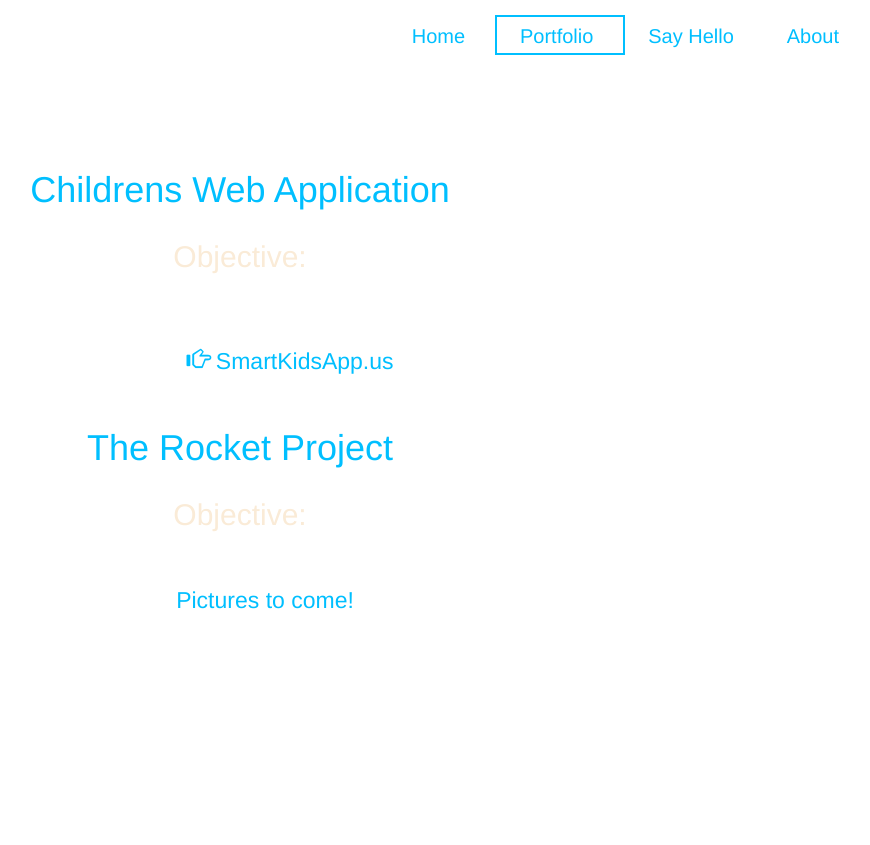
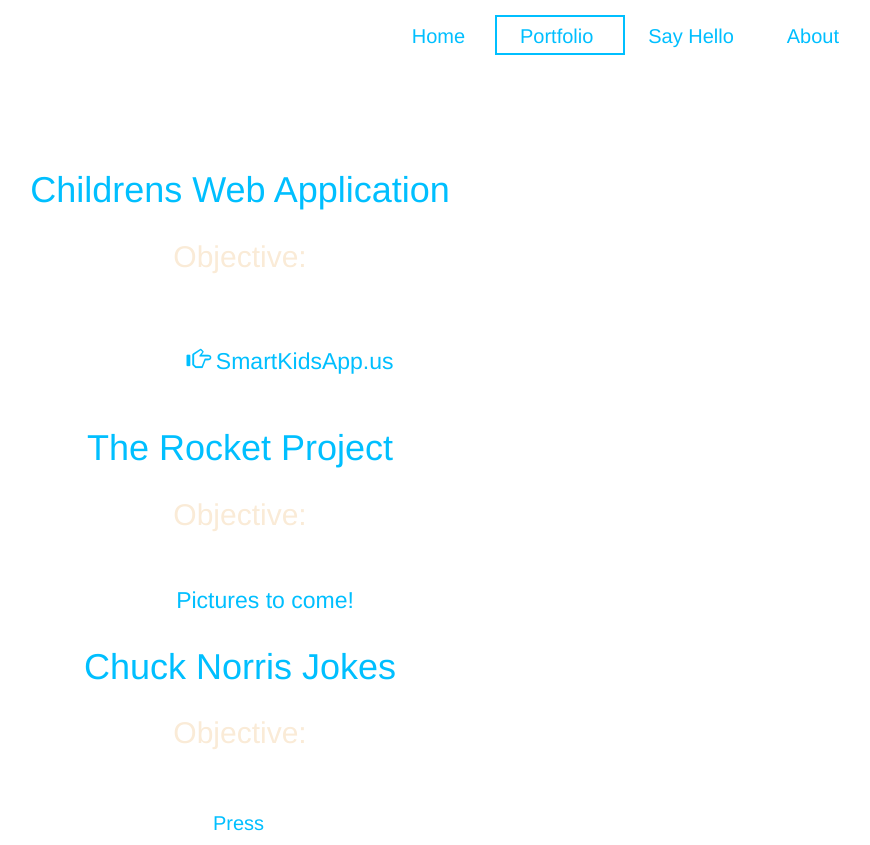
Before and after one commit to SunDontShine/myWebsite, a plain HTML site: page portfolio.html in a window 1280 px wide. Shown: the top 845 px of the page, without its empty margins (400-1270 px from the left). Before the commit the page ends 800 px from the top, so only its background shows below. Drawn offline with nearby package versions, Linux system fonts and the light colour scheme.

Commit message:
add chuck norris link

```diff
--- a/portfolio.html
+++ b/portfolio.html
@@ -68,5 +68,23 @@ m=s.getElementsByTagName(o)[0];a.async=1;a.src=g;m.parentNode.insertBefore(a,m)
         </div>
     </div>
 
+    <div class='row'>
+        <div class='col-md-12'>
+            <center>
+                <h1>Chuck Norris Jokes</h1>
+            </center>
+        </div>
+    </div>
+    <div class='row'>
+        <div class='col-md-12'>
+
+            <center>
+                <h2>Objective:</h2>
+                <p>Use AJAX and REST api to popup random chuck norris jokes. Also just to have a laugh</p>
+                <button type='button' class='btn btn-link navLink' onclick='chucksJoke()'>Press</button>
+            </center>
+        </div>
+    </div>
+
 </div>
 </html>
```
